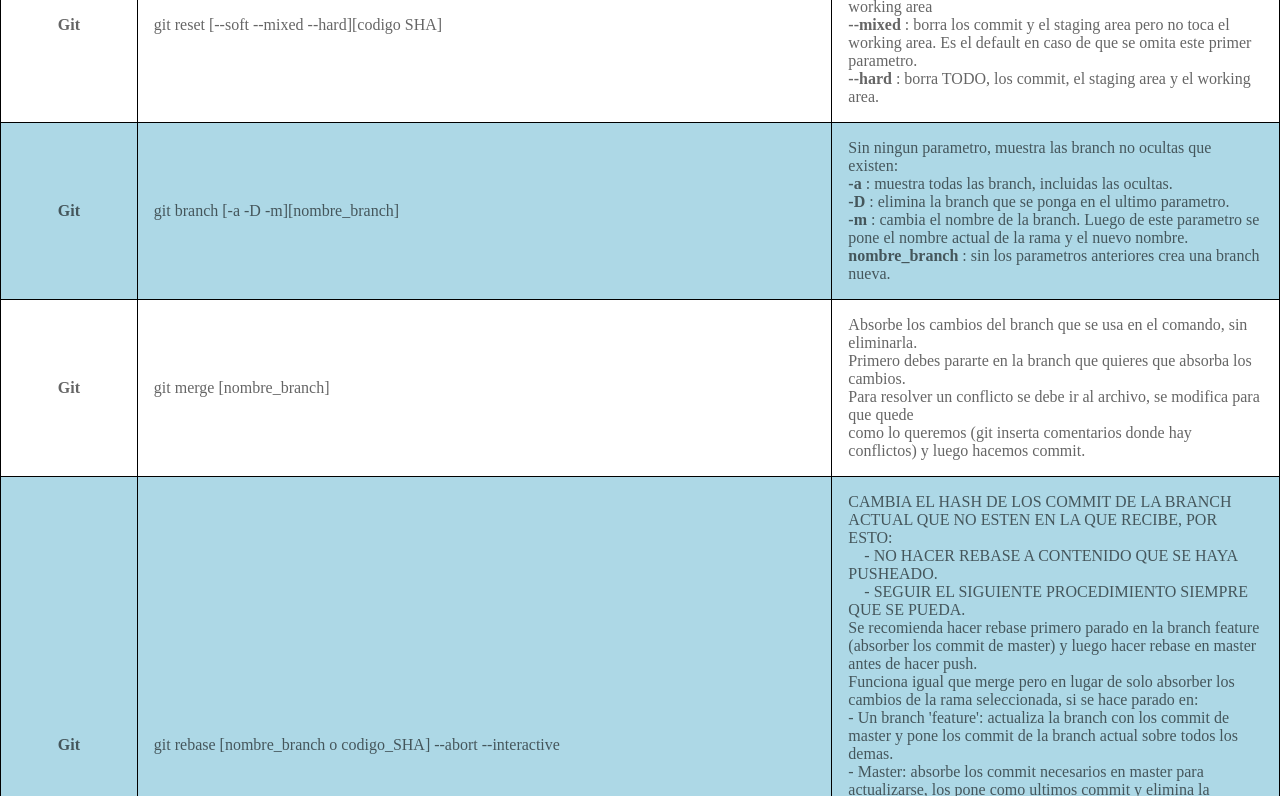
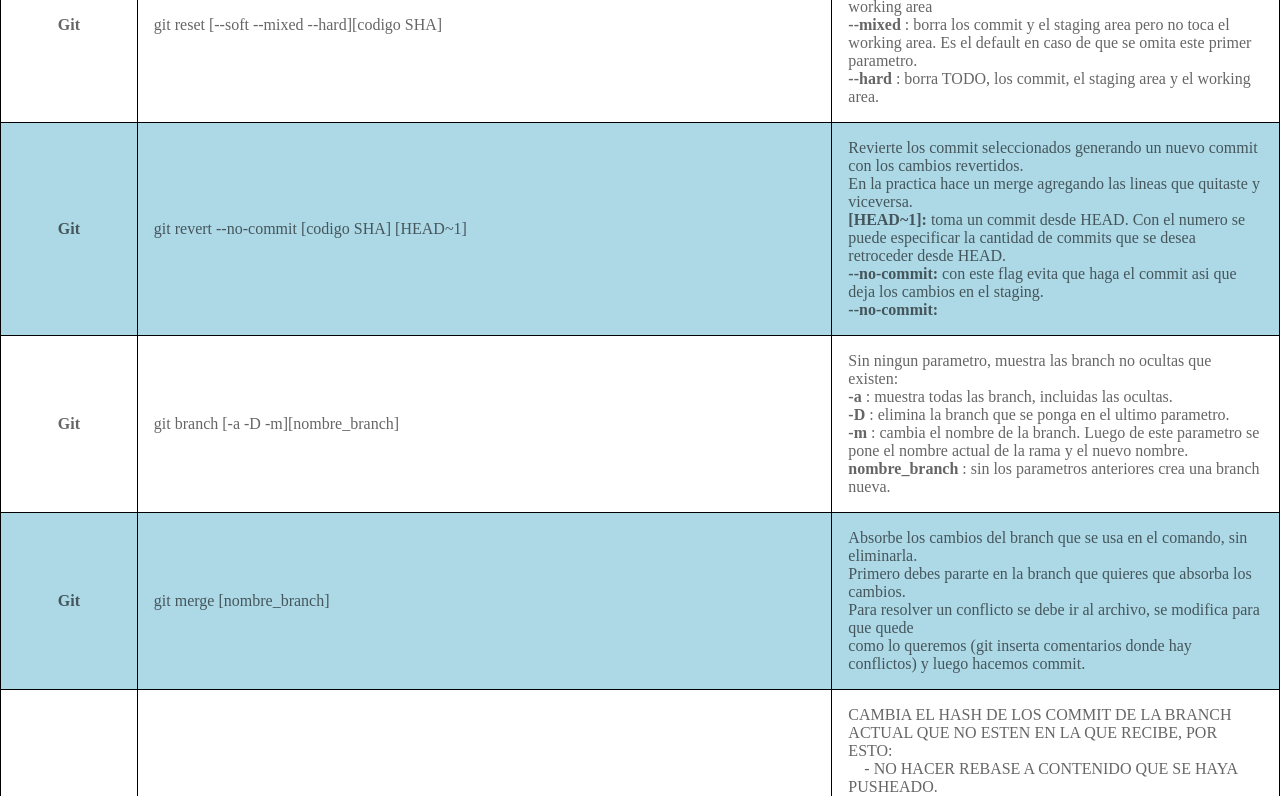
Before and after one commit to rzlams/cheatsheet, a plain HTML site: page index.html in a window 1280 px wide. Shown: the part 8104-8900 px from the top of the page. Drawn offline with Linux system fonts and the light colour scheme.

Commit message:
feat: add git revert

```diff
--- a/index.html
+++ b/index.html
@@ -772,6 +772,18 @@
                 </tr>
                 <tr>
                     <td>Git</td>
+                    <td>git revert --no-commit [codigo SHA] [HEAD~1]</td>
+                    <td>
+                        Revierte los commit seleccionados generando un nuevo commit con los cambios revertidos.<br />
+                        En la practica hace un merge agregando las lineas que quitaste y viceversa.<br />
+                        <b>[HEAD~1]:</b> toma un commit desde HEAD. Con el numero se puede especificar la cantidad de
+                        commits que se desea retroceder desde HEAD.<br />
+                        <b>--no-commit:</b> con este flag evita que haga el commit asi que deja los cambios en el staging.<br />
+                        <b>--no-commit:</b>
+                    </td>
+                </tr>
+                <tr>
+                    <td>Git</td>
                     <td>git branch [-a -D -m][nombre_branch]</td>
                     <td>
                         Sin ningun parametro, muestra las branch no ocultas que existen:<br />
```
